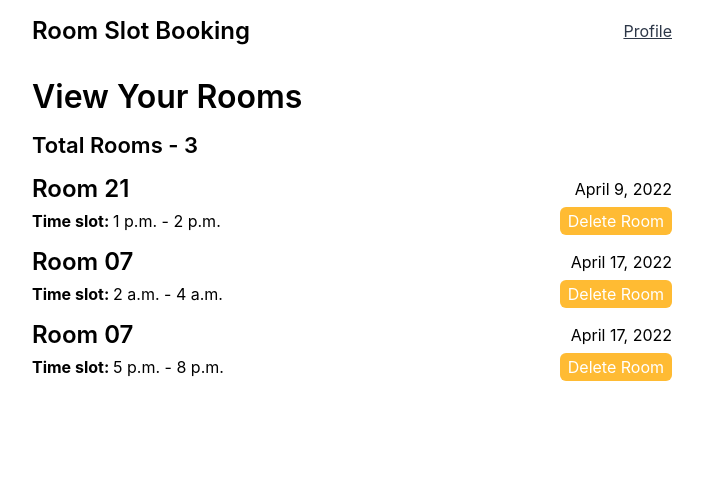
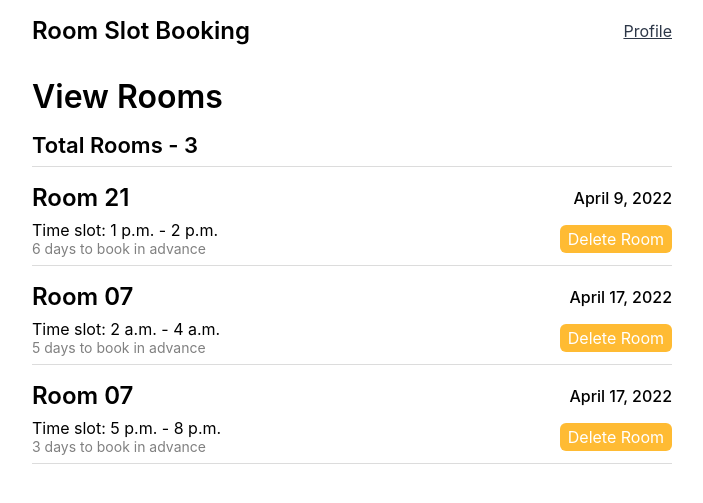
Before and after one commit to roopeshsn/room-slot-booking, a Django app: page /manage/rooms in a window 1280 px wide. Shown: the top 503 px of the page, without its empty margins (288-991 px from the left). Run offline with Django 4.2, Linux system fonts and the light colour scheme; a user stored in the database is signed in; data comes from the database, SQL or seed files in the repository; both versions use the stored data as it was after the commit.

Commit message:
css refactoring stage 3 and added advance booking

```diff
--- a/base/forms.py
+++ b/base/forms.py
@@ -111,10 +111,11 @@ class UserAdminChangeForm(forms.ModelForm):
 class RoomForm(forms.ModelForm):
     class Meta:
         model = Room
-        fields = ('name', 'date', 'defined_check_in_time', 'defined_check_out_time')
+        fields = ('name', 'date', 'advance_booking', 'defined_check_in_time', 'defined_check_out_time')
         widgets = {
             'name': forms.TextInput(attrs={'class': "form-control", 'placeholder': 'Room Name'}),
             'date': forms.DateInput(attrs={'class': "form-control", 'type': "date"}),
+            'advance_booking': forms.NumberInput(attrs={'class': "form-control", 'placeholder': 'Advance Booking (default = 3 days)', 'type': "number"}),
             'defined_check_in_time': forms.TimeInput(attrs={'class': "form-control", 'type': "time"}),
             'defined_check_out_time': forms.TimeInput(attrs={'class': "form-control", 'type': "time"}),
         }
--- a/base/models.py
+++ b/base/models.py
@@ -98,6 +98,7 @@ class Room(models.Model):
     date =  models.DateField()
     defined_check_in_time =  models.TimeField()
     defined_check_out_time = models.TimeField()
+    advance_booking = models.IntegerField(default = 3)
     booked = models.BooleanField(default = False)
 
     USERNAME_FIELD = 'name'
--- a/base/templates/base/add_rooms.html
+++ b/base/templates/base/add_rooms.html
@@ -6,7 +6,8 @@
 
   input[type="date"],
   input[type="time"],
-  input[type="text"] {
+  input[type="text"],
+  input[type="number"] {
     width: 100%;
     padding: 0.75rem 0.5rem;
     border: 2px solid gainsboro;
--- a/base/templates/base/manage.html
+++ b/base/templates/base/manage.html
@@ -8,7 +8,7 @@
 {% block content %}
 {% if user.staff or user.admin %}
 <div>
-  <h1>Manager Page</h1>
+  <h1>Room Manager Page</h1>
   <p class="des">
     This is the page for the Room Manager to add and view the booked rooms.
   </p>
--- a/base/templates/base/view_rooms.html
+++ b/base/templates/base/view_rooms.html
@@ -5,10 +5,14 @@
 
   .total-rooms {
     margin-bottom: 1rem;
+    padding-bottom: 0.5rem;
+    border-bottom: 1px solid gainsboro;
   }
 
   .room-wrapper {
     margin-bottom: 1rem;
+    padding-bottom: 0.5rem;
+    border-bottom: 1px solid gainsboro;
   }
 
   .room-header {
@@ -25,8 +29,9 @@
     margin-top: 0.5rem;
   }
 
-  .time-slot {
-    font-weight: bold;
+  .advance {
+    color: gray;
+    font-size: 0.875rem;
   }
 </style>
 <!-- prettier-ignore -->
@@ -34,7 +39,7 @@
 {% block content %}
 {% if user.staff or user.admin %}
 <div class="rooms-wrapper">
-  <h1>View Your Rooms</h1>
+  <h1>View Rooms</h1>
   {% if not rooms %}
   <div class="info-wrapper">
     <p class="info">No rooms found!</p>
@@ -47,14 +52,21 @@
   <div class="room-wrapper">
     <div class="room-header">
       <span><h2>{{room.name}}</h2></span>
-      <span>{{room.date}}</span>
+      <span class="bold">{{room.date}}</span>
     </div>
     <div class="room-body">
       <div>
-        <span class="time-slot">Time slot: </span>
-        <span>{{room.defined_check_in_time}}</span>
-        <span>-</span>
-        <span>{{room.defined_check_out_time}}</span>
+        <div>
+          <span class="time-slot">Time slot: </span>
+          <span>{{room.defined_check_in_time}}</span>
+          <span>-</span>
+          <span>{{room.defined_check_out_time}}</span>
+        </div>
+        <div>
+          <p class="advance">
+            {{room.advance_booking}} days to book in advance
+          </p>
+        </div>
       </div>
       <div>
         <a
--- a/templates/layout.html
+++ b/templates/layout.html
@@ -96,6 +96,11 @@
         font-weight: 500;
       }
 
+      hr {
+        display: block;
+        border-width: 1px;
+      }
+
       @media only screen and (min-width: 640px) {
         .btn-second-row {
           display: inline;
```
Also changed, not shown: base/templates/base/dashboard.html (+23 -6 lines), base/migrations/0003_room_advance_booking.py (added), db.sqlite3.
